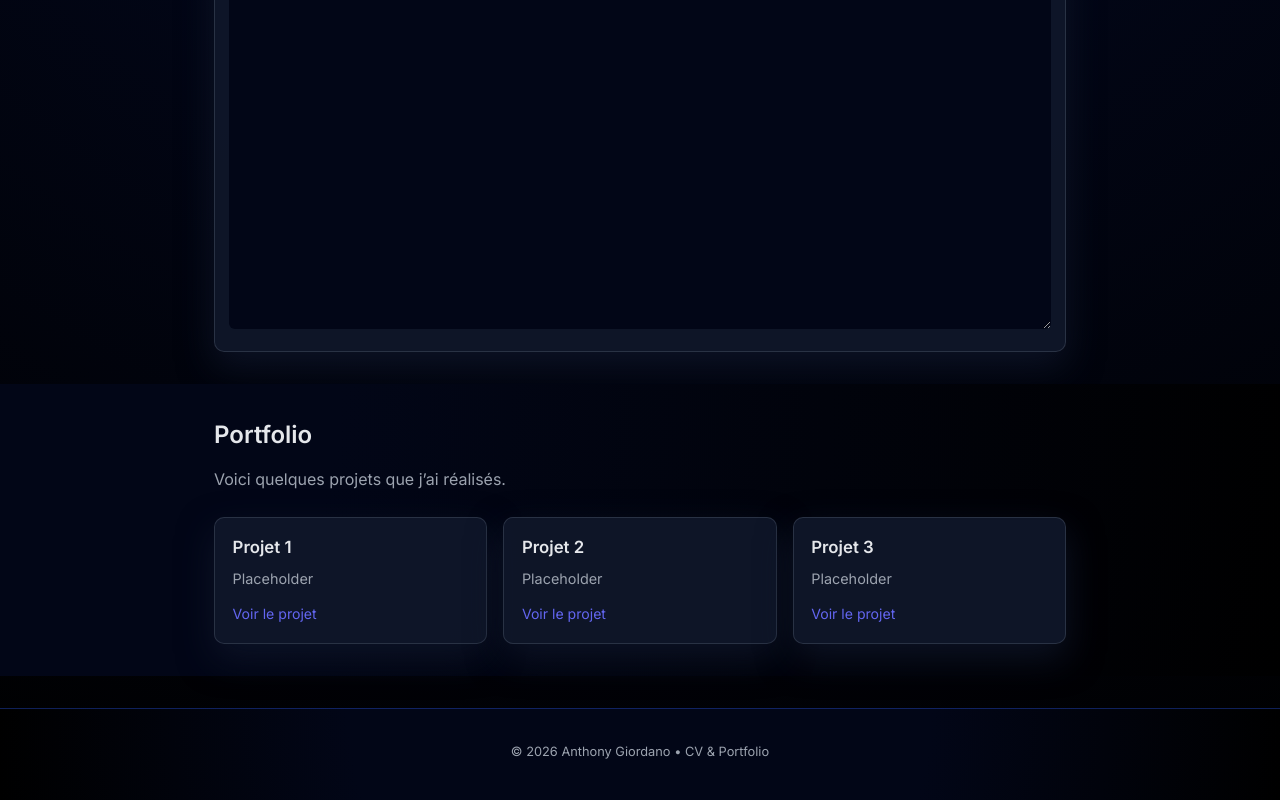
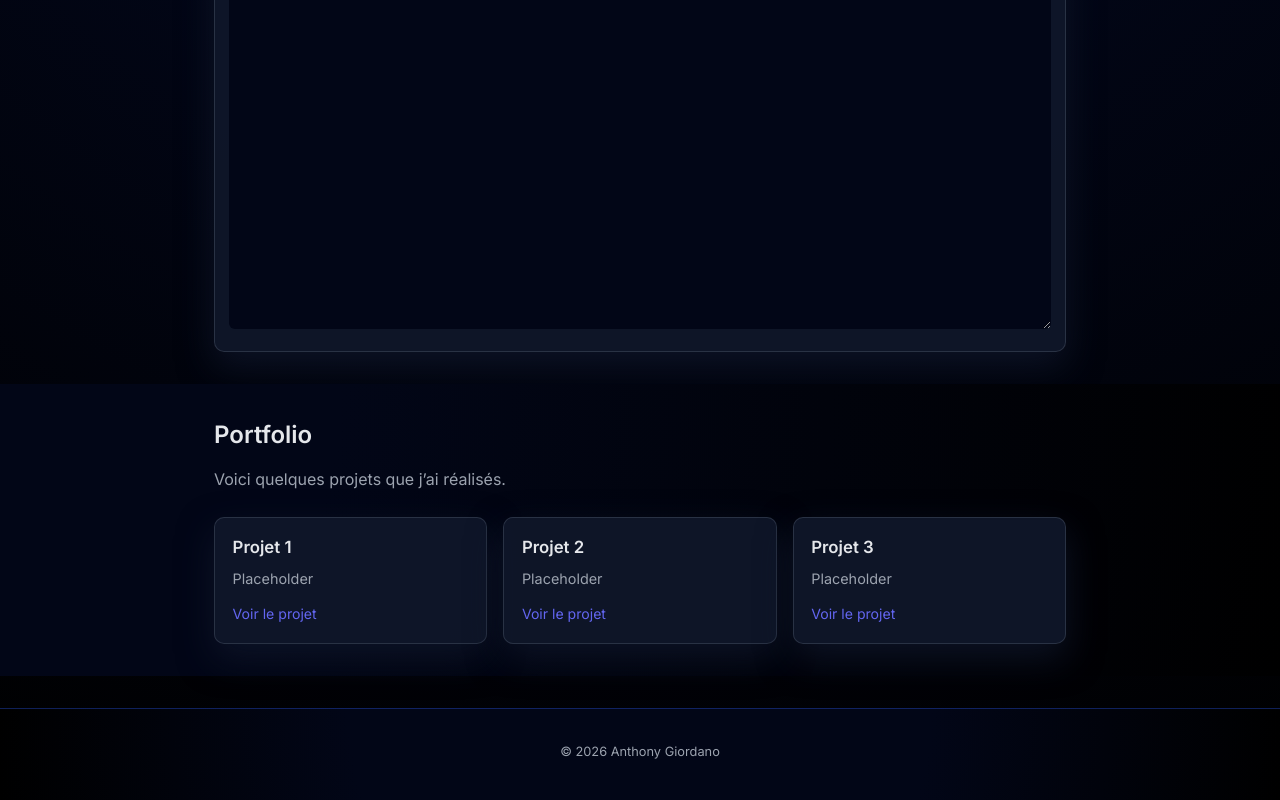
Before and after one commit to staxyo/portfolio, a plain HTML site: page index.html in a window 1280 px wide. Shown: the part 614-1414 px from the top of the page. Drawn offline with Linux system fonts and the light colour scheme.

Commit message:
copyright

```diff
--- a/index.html
+++ b/index.html
@@ -87,7 +87,7 @@
 
     <footer class="simple-footer">
       <div class="simple-container">
-        <p>© <span id="year"></span> Anthony Giordano • CV & Portfolio</p>
+        <p>© <span id="year"></span> Anthony Giordano</p>
       </div>
     </footer>
 
```
